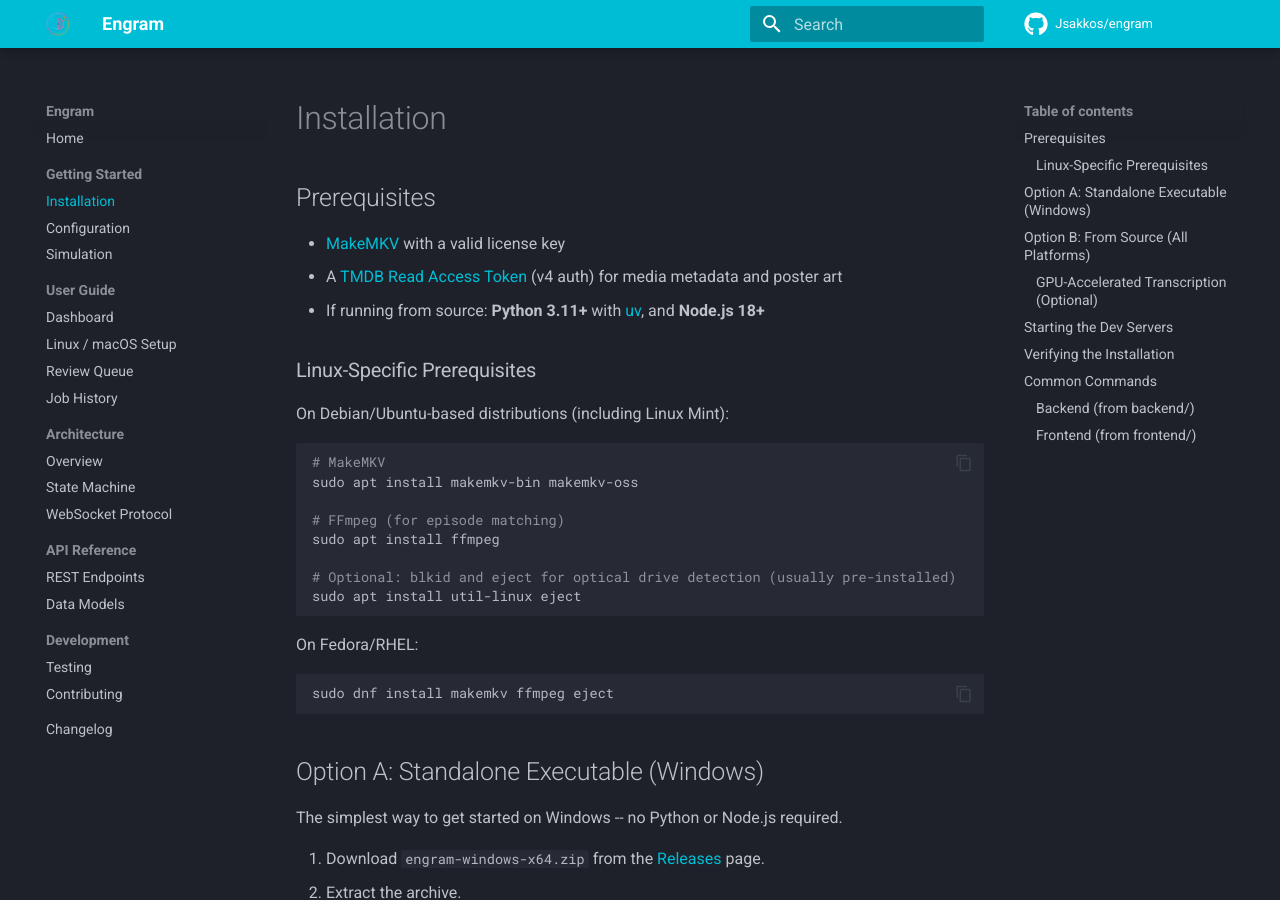
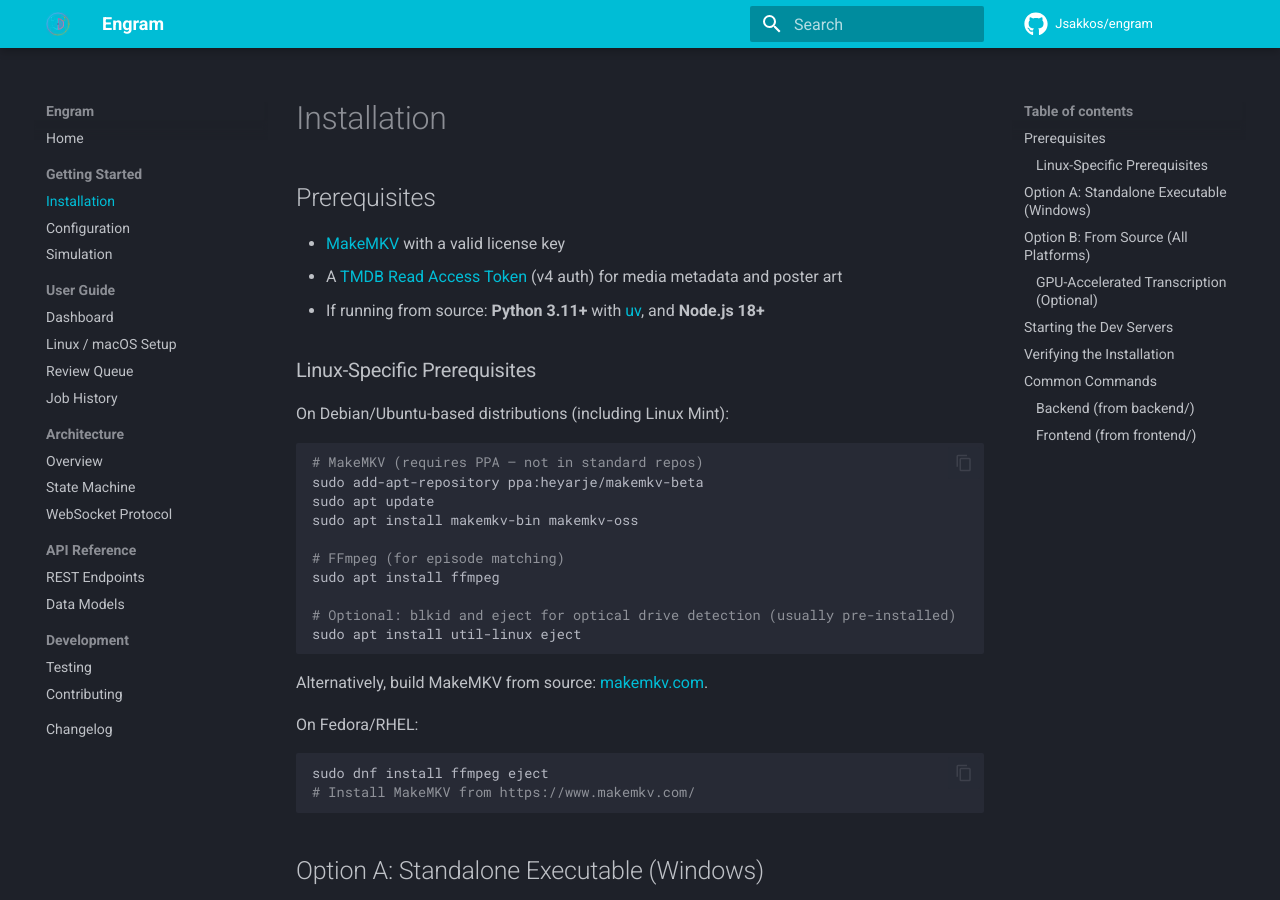
Before and after one commit to Jsakkos/engram, an MkDocs documentation site: the page built from docs/getting-started/installation.md, in a window 1280 px wide and 900 px high. Built offline with MkDocs 1.6.1 and Material for MkDocs 9.7.7, drawn with Linux system fonts in a browser that asks for light colours; comment, search, counter and statistics services are not loaded.

Commit message:
docs: fix MakeMKV install instructions, staging watcher defaults, macOS clarity
- MakeMKV requires PPA on Debian/Ubuntu (not in standard repos)
- Staging watcher defaults to disabled, not enabled
- Clarify macOS lacks /sys/block and blkid interfaces

Co-Authored-By: Claude Opus 4.6 (1M context) <noreply@anthropic.com>

````diff
--- a/docs/getting-started/installation.md
+++ b/docs/getting-started/installation.md
@@ -11,7 +11,9 @@
 On Debian/Ubuntu-based distributions (including Linux Mint):
 
 ```bash
-# MakeMKV
+# MakeMKV (requires PPA — not in standard repos)
+sudo add-apt-repository ppa:heyarje/makemkv-beta
+sudo apt update
 sudo apt install makemkv-bin makemkv-oss
 
 # FFmpeg (for episode matching)
@@ -21,10 +23,13 @@ sudo apt install ffmpeg
 sudo apt install util-linux eject
 ```
 
+Alternatively, build MakeMKV from source: [makemkv.com](https://www.makemkv.com/forum/viewtopic.php?f=3&t=224).
+
 On Fedora/RHEL:
 
 ```bash
-sudo dnf install makemkv ffmpeg eject
+sudo dnf install ffmpeg eject
+# Install MakeMKV from https://www.makemkv.com/
 ```
 
 ## Option A: Standalone Executable (Windows)
````
Also changed, not shown: docs/guide/linux-setup.md (+12 -3 lines).
